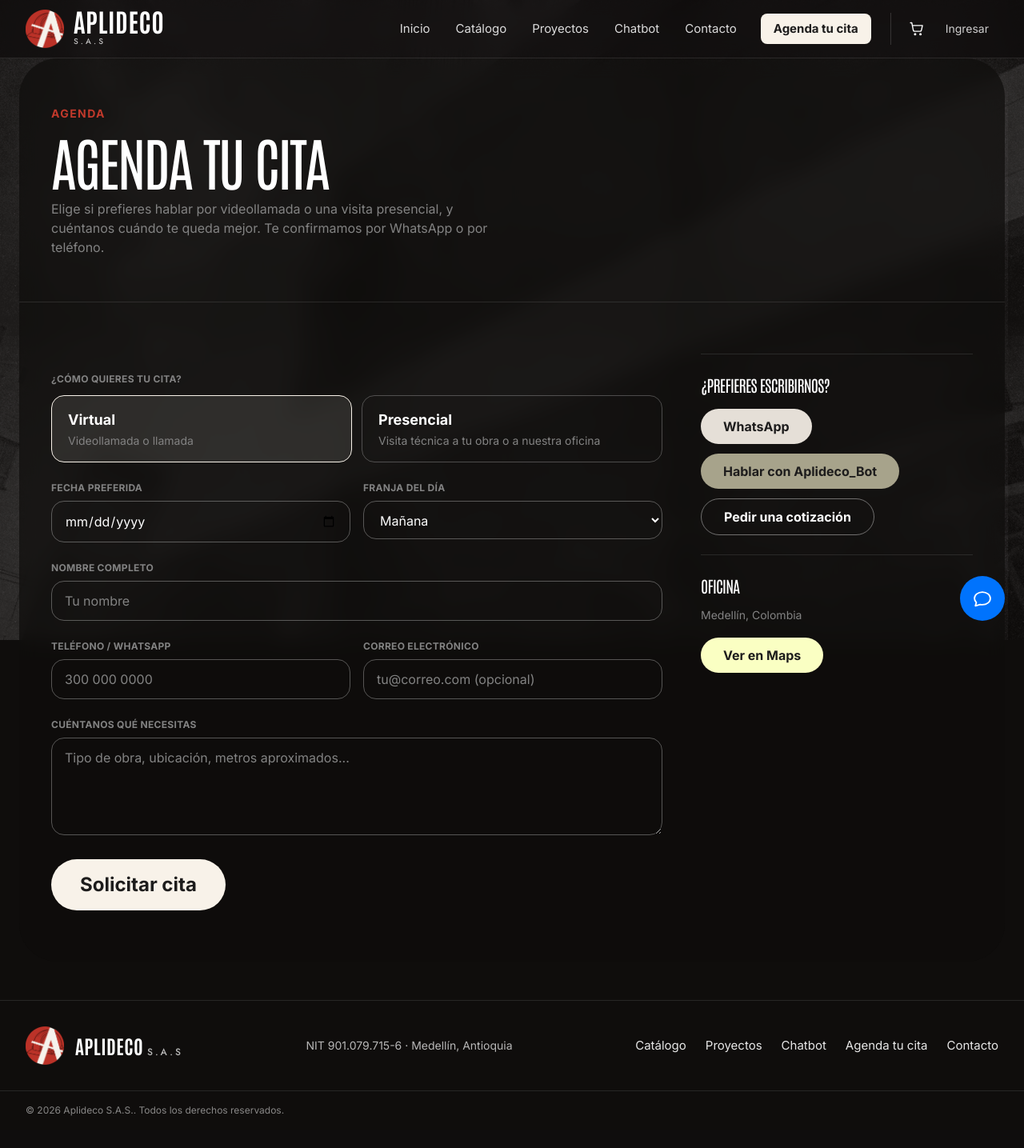
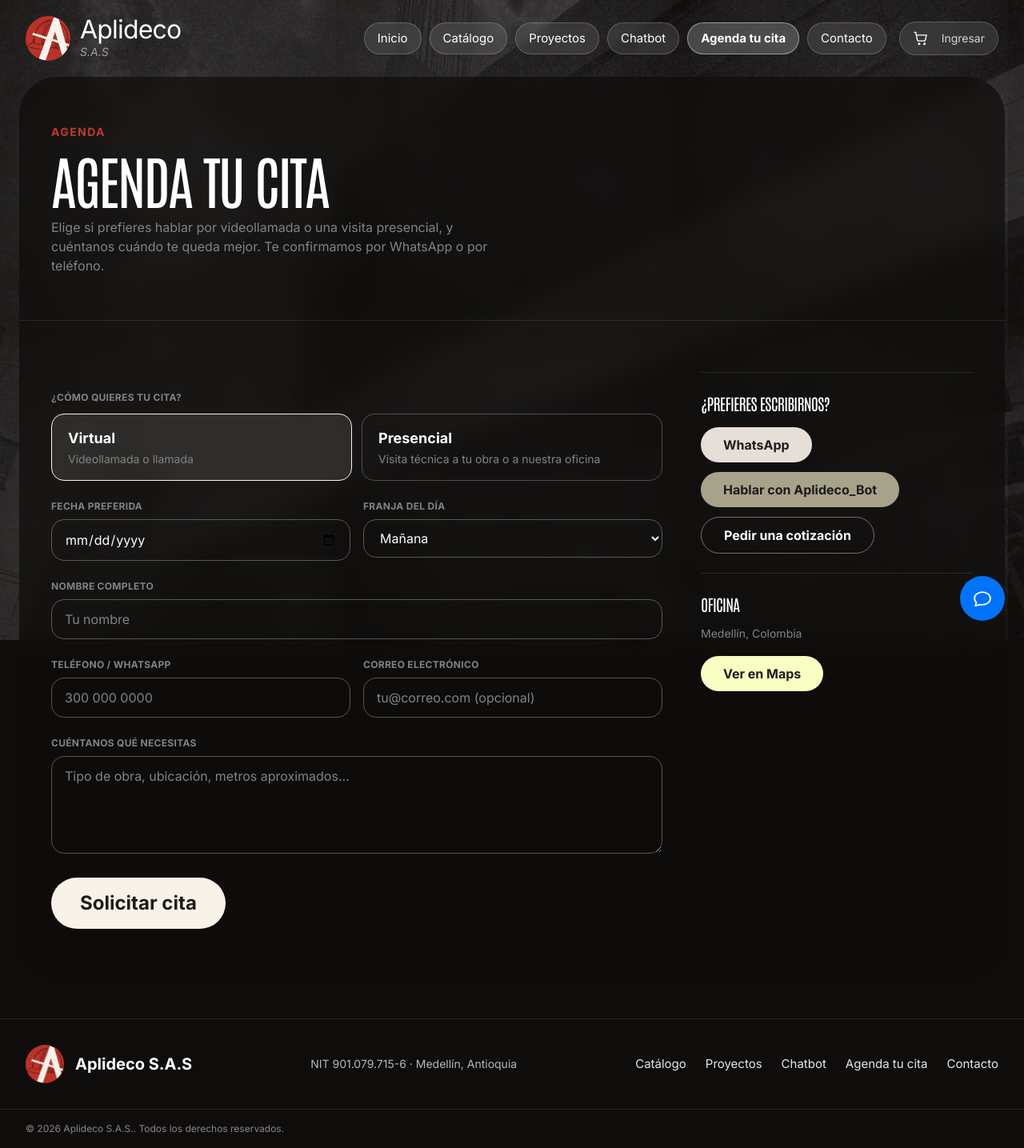
Before and after one commit to bela-genius/AplidecoSAS, a Django app: page /agenda/ in a window 1280 px wide. Shown: the whole page at 80% size. Before the commit the page ends 1395 px from the top, so only its background shows below. Run offline with Django 5.2, Linux system fonts and the light colour scheme; data comes from the database, SQL or seed files in the repository; data that the repository does not hold is empty.

Commit message:
Revert "Barra superior fija y rectangular, nombre en tipografía de marca, texto bajo el logo y figuras al borde"
This reverts commit 4c4c31ae5077a41d4f39d2a685271fb6eb59f76a.

```diff
--- a/package.json
+++ b/package.json
@@ -25,7 +25,6 @@
   },
   "dependencies": {
     "@fontsource/antonio": "^5.3.0",
-    "@fontsource/inter": "^5.3.0",
-    "@fontsource/jost": "^5.3.0"
+    "@fontsource/inter": "^5.3.0"
   }
 }
--- a/static/fonts/fonts.css
+++ b/static/fonts/fonts.css
@@ -33,17 +33,3 @@
     font-display: swap;
     src: url('inter-latin-400-italic.woff2') format('woff2');
 }
-@font-face {
-    font-family: 'Jost';
-    font-style: normal;
-    font-weight: 400;
-    font-display: swap;
-    src: url('jost-latin-400-normal.woff2') format('woff2');
-}
-@font-face {
-    font-family: 'Jost';
-    font-style: normal;
-    font-weight: 500;
-    font-display: swap;
-    src: url('jost-latin-500-normal.woff2') format('woff2');
-}
--- a/tailwind.config.js
+++ b/tailwind.config.js
@@ -38,7 +38,6 @@ module.exports = {
       fontFamily: {
         sans: ["Inter", "system-ui", "sans-serif"],
         display: ["Antonio", "Inter", "system-ui", "sans-serif"],
-        brand: ["Jost", "Inter", "system-ui", "sans-serif"],
       },
       letterSpacing: {
         display: "-0.079em",
--- a/templates/base.html
+++ b/templates/base.html
@@ -21,23 +21,23 @@
 
     <a href="#main" class="sr-only focus:not-sr-only focus:absolute focus:z-50 focus:bg-cream focus:text-neutral-900 focus:px-4 focus:py-2 focus:rounded-full">Saltar al contenido</a>
 
-    <header class="sticky top-0 z-40 border-b border-bone/10 bg-ink/75 backdrop-blur-md">
-        <div class="max-w-[1400px] mx-auto px-4 sm:px-8 flex h-16 sm:h-[72px] items-center justify-between gap-4">
+    <header class="{% block header_class %}relative z-40{% endblock %}">
+        <div class="max-w-[1400px] mx-auto px-4 sm:px-8 flex items-center justify-between gap-4 py-4 sm:py-5">
             {% block header_logo %}
             <a href="{% url 'cms:home' %}" class="flex items-center gap-3 text-bone" aria-label="{{ site_settings.site_name }} — inicio">
                 {% if site_settings.logo %}
-                    <img src="{{ site_settings.logo.url }}" alt="{{ site_settings.site_name }}" class="h-10 sm:h-12 inline-block">
+                    <img src="{{ site_settings.logo.url }}" alt="{{ site_settings.site_name }}" class="h-12 sm:h-14 inline-block">
                 {% else %}
-                    <img src="{% static 'img/emblem-red.png' %}" alt="" class="h-10 w-10 sm:h-12 sm:w-12 shrink-0">
+                    <img src="{% static 'img/emblem-red.png' %}" alt="" class="h-11 w-11 sm:h-14 sm:w-14 shrink-0">
                     <span class="leading-none">
-                        <span class="wordmark block text-[26px] sm:text-[32px]">Aplideco</span>
-                        <span class="tagline mt-1 block !text-[10px] !tracking-[0.3em]">S.A.S</span>
+                        <span class="block text-2xl sm:text-[32px] tracking-tight">Aplideco</span>
+                        <span class="block text-xs sm:text-sm italic text-bone/55 mt-0.5">S.A.S</span>
                     </span>
                 {% endif %}
             </a>
             {% endblock %}
 
-            <nav class="hidden xl:flex items-center gap-1 ml-auto" aria-label="Principal">
+            <nav class="hidden xl:flex flex-wrap items-center justify-end gap-2.5 ml-auto" aria-label="Principal">
                 <a href="{% url 'cms:home' %}" class="navp {% if request.path == '/' %}is-active{% endif %}" {% if request.path == '/' %}aria-current="page"{% endif %}>Inicio</a>
                 {% for page in nav_pages %}
                     <a href="{% url 'cms:page_detail' page.slug %}" class="navp {% if '/p/'|add:page.slug in request.path %}is-active{% endif %}">{{ page.title }}</a>
@@ -45,37 +45,35 @@
                 <a href="{% url 'store:product_list' %}" class="navp {% if '/tienda' in request.path %}is-active{% endif %}">Catálogo</a>
                 <a href="{% url 'cms:projects' %}" class="navp {% if '/proyectos' in request.path %}is-active{% endif %}">Proyectos</a>
                 <button type="button" data-open-chat class="navp">Chatbot</button>
+                <a href="{% url 'cms:schedule' %}" class="navp {% if '/agenda' in request.path %}is-active{% endif %}">Agenda tu cita</a>
                 <a href="{% url 'cms:contact' %}" class="navp {% if '/contacto' in request.path %}is-active{% endif %}">Contacto</a>
-                <a href="{% url 'cms:schedule' %}" class="navcta ml-3" {% if '/agenda' in request.path %}aria-current="page"{% endif %}>Agenda tu cita</a>
             </nav>
 
-            <div class="flex items-center gap-1 xl:ml-2 xl:border-l xl:border-bone/15 xl:pl-3">
-                <a href="{% url 'store:cart_detail' %}" class="flex h-10 w-10 items-center justify-center rounded-lg text-bone transition-colors hover:bg-bone/10" aria-label="Carrito">
-                    <span class="block h-5 w-5">{% include "partials/icons/cart.svg" %}</span>
+            <div class="flex items-center gap-4 rounded-full bg-bone/10 border border-bone/20 backdrop-blur-sm px-4 py-2.5">
+                <a href="{% url 'store:cart_detail' %}" class="text-bone hover:text-rose transition-colors w-5 h-5" aria-label="Carrito">
+                    {% include "partials/icons/cart.svg" %}
                 </a>
                 {% if user.is_authenticated %}
-                    <a href="{% url 'accounts:profile' %}" class="hidden sm:inline rounded-lg px-3 py-2 text-sm text-bone/80 hover:bg-bone/10 hover:text-bone">{{ user.username }}</a>
-                    <a href="{% url 'accounts:logout' %}" class="hidden sm:inline rounded-lg px-3 py-2 text-sm text-bone/80 hover:bg-bone/10 hover:text-bone">Salir</a>
+                    <a href="{% url 'accounts:profile' %}" class="hidden sm:inline text-sm text-bone/80 hover:text-bone">{{ user.username }}</a>
+                    <a href="{% url 'accounts:logout' %}" class="hidden sm:inline text-sm text-bone/80 hover:text-bone">Salir</a>
                 {% else %}
-                    <a href="{% url 'accounts:login' %}" class="hidden sm:inline rounded-lg px-3 py-2 text-sm text-bone/80 hover:bg-bone/10 hover:text-bone">Ingresar</a>
+                    <a href="{% url 'accounts:login' %}" class="hidden sm:inline text-sm text-bone/80 hover:text-bone">Ingresar</a>
                 {% endif %}
-                <button id="mobile-menu-toggle" class="xl:hidden flex h-10 w-10 items-center justify-center rounded-lg text-bone hover:bg-bone/10" aria-label="Abrir menú" aria-expanded="false" aria-controls="mobile-menu">
-                    <span class="block h-6 w-6">{% include "partials/icons/menu.svg" %}</span>
+                <button id="mobile-menu-toggle" class="xl:hidden text-bone w-6 h-6" aria-label="Abrir menú" aria-expanded="false" aria-controls="mobile-menu">
+                    {% include "partials/icons/menu.svg" %}
                 </button>
             </div>
         </div>
-        <div id="mobile-menu" class="hidden xl:hidden border-t border-bone/10 bg-ink/95 px-4 sm:px-8 py-4">
-            <div class="max-w-[1400px] mx-auto grid gap-1">
-                <a href="{% url 'cms:home' %}" class="rounded-lg px-3 py-2.5 text-base text-bone hover:bg-bone/10">Inicio</a>
-                {% for page in nav_pages %}
-                    <a href="{% url 'cms:page_detail' page.slug %}" class="rounded-lg px-3 py-2.5 text-base text-bone hover:bg-bone/10">{{ page.title }}</a>
-                {% endfor %}
-                <a href="{% url 'store:product_list' %}" class="rounded-lg px-3 py-2.5 text-base text-bone hover:bg-bone/10">Catálogo</a>
-                <a href="{% url 'cms:projects' %}" class="rounded-lg px-3 py-2.5 text-base text-bone hover:bg-bone/10">Proyectos</a>
-                <button type="button" data-open-chat class="rounded-lg px-3 py-2.5 text-left text-base text-bone hover:bg-bone/10">Chatbot</button>
-                <a href="{% url 'cms:contact' %}" class="rounded-lg px-3 py-2.5 text-base text-bone hover:bg-bone/10">Contacto</a>
-                <a href="{% url 'cms:schedule' %}" class="navcta mt-2 justify-center !py-3">Agenda tu cita</a>
-            </div>
+        <div id="mobile-menu" class="hidden xl:hidden mx-4 mb-2 rounded-3xl bg-ink/90 backdrop-blur-md border border-bone/15 px-6 py-5 space-y-1">
+            <a href="{% url 'cms:home' %}" class="block py-2 text-base text-bone">Inicio</a>
+            {% for page in nav_pages %}
+                <a href="{% url 'cms:page_detail' page.slug %}" class="block py-2 text-base text-bone">{{ page.title }}</a>
+            {% endfor %}
+            <a href="{% url 'store:product_list' %}" class="block py-2 text-base text-bone">Catálogo</a>
+            <a href="{% url 'cms:projects' %}" class="block py-2 text-base text-bone">Proyectos</a>
+            <button type="button" data-open-chat class="block py-2 text-base text-bone">Chatbot</button>
+            <a href="{% url 'cms:contact' %}" class="block py-2 text-base text-bone">Contacto</a>
+            <a href="{% url 'cms:schedule' %}" class="btn btn-cream mt-3 w-fit !text-base !py-2.5">Agenda tu cita</a>
         </div>
     </header>
 
@@ -98,7 +96,7 @@
         <div class="max-w-[1400px] mx-auto px-4 sm:px-8 py-8 grid gap-6 lg:grid-cols-[auto_1fr_auto] lg:items-center">
             <div class="flex items-center gap-3.5">
                 <img src="{% static 'img/emblem-red.png' %}" alt="" class="h-12 w-12">
-                <span class="wordmark text-2xl">Aplideco <span class="tagline !text-xs !tracking-[0.25em]">S.A.S</span></span>
+                <span class="text-xl font-bold">Aplideco S.A.S</span>
             </div>
             <p class="text-sm text-bone/70 lg:text-center">NIT 901.079.715-6 &middot; Medellín, Antioquia</p>
             <nav class="flex flex-wrap gap-x-6 gap-y-2 text-[15px] text-bone/90" aria-label="Pie de página">
```
Also changed, not shown: frontend_src/input.css (+3 -33 lines), templates/cms/home.html (+22 -19 lines), package-lock.json, static/css/tailwind.css, static/fonts/jost-latin-400-normal.woff2 (deleted), static/fonts/jost-latin-500-normal.woff2 (deleted).
